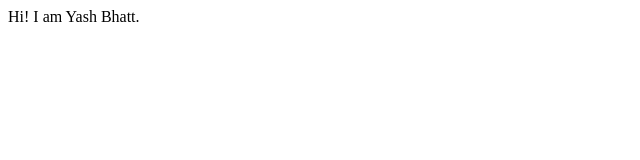
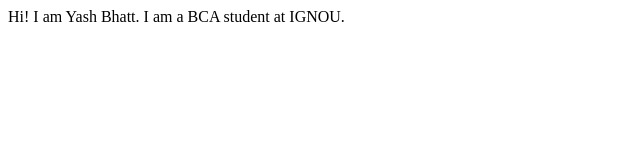
Before and after one commit to Y-ashbhatt/Y-ashbhatt.portfolio, a plain HTML site: page index.html in a window 1280 px wide. Shown: the whole page, without its empty margins (0-640 px from the left). Drawn offline with Linux system fonts and the light colour scheme.

Commit message:
feat
added a detail

```diff
--- a/index.html
+++ b/index.html
@@ -8,5 +8,6 @@
 </head>
 <body>
     Hi! I am Yash Bhatt.
+    I am a BCA student at IGNOU.
 </body>
 </html>
```
